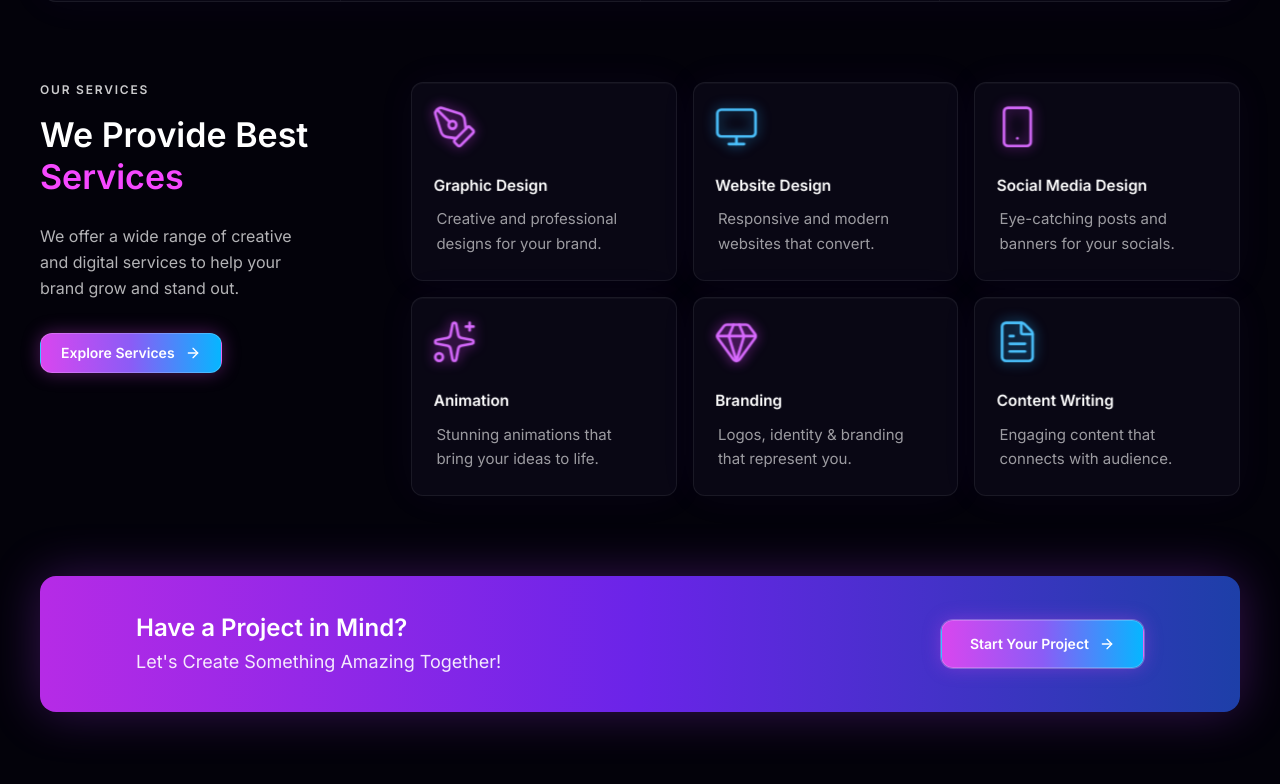
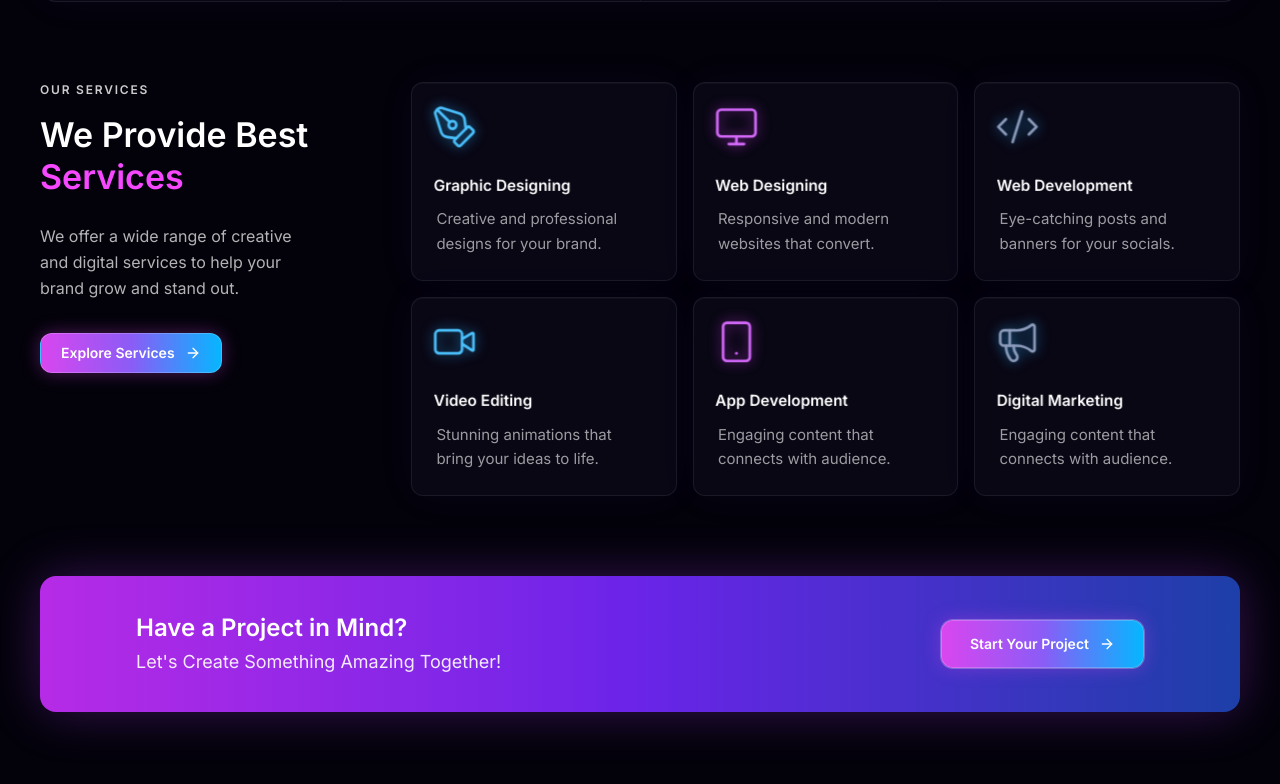
Before and after one commit to RayyanAhmed009/Artix-Tech-Solution, a React (Vite) app: page / in a window 1280 px wide. Shown: the part 896-1680 px from the top of the page. Built offline with nearby package versions, Linux system fonts and the light colour scheme.

Commit message:
initial commit

```diff
--- a/src/components/Logo.jsx
+++ b/src/components/Logo.jsx
@@ -4,7 +4,7 @@ export default function Logo() {
   return (
    <div className="flex items-center" aria-label="Artix Tech Solutions">
   <img
-     src="/assets/Logo.jpeg"
+     src="/assets/icon.png"
     alt="Artix Tech Solutions"
     className="h-12 w-auto object-contain sm:h-14"
   />
--- a/src/components/ServiceCard.jsx
+++ b/src/components/ServiceCard.jsx
@@ -6,10 +6,10 @@ import  TiltCard  from './TiltCard';
 export default function ServiceCard({ service, showLink = false }) {
   const Icon = service.icon;
   return (
-    <TiltCard className="card-glow flex flex-col rounded-xl p-5 transition-[border-color,box-shadow] duration-200 hover:border-[#d96bff] hover:shadow-[0_0_30px_rgba(139,92,246,0.18)] sm:p-6">
+    <TiltCard className="card-glow flex flex-col rounded-xl border border-[#d96bff] p-5 transition-[border-color,box-shadow] duration-75 hover:border-[#d96bff] hover:shadow-[0_0_30px_rgba(217,107,255,0.25)] sm:p-6">
       <div style={{ transform: 'translateZ(40px)' }}>
         <Icon
-          className={`h-11 w-11 ${service.tone === 'pink' ? 'neon-icon-pink' : 'neon-icon-blue'}`}
+          className={`h-11 w-11 ${service.tone === 'pink' ? 'neon-icon-pink' : service.tone === 'silver' ? 'neon-icon-silver' : 'neon-icon-blue'}`}
           strokeWidth={1.4}
           aria-hidden="true"
         />
--- a/src/data/site.ts
+++ b/src/data/site.ts
@@ -1,6 +1,9 @@
 import {
   AwardIcon,
+  BadgeIcon,
   BriefcaseIcon,
+  ClapperboardIcon,
+  CodeXmlIcon,
   FileTextIcon,
   GemIcon,
   HeadphonesIcon,
@@ -8,13 +11,16 @@ import {
   LayersIcon,
   MailIcon,
   MapPinIcon,
+  MegaphoneIcon,
   MonitorIcon,
   PenToolIcon,
   PhoneIcon,
   SmartphoneIcon,
   SmileIcon,
   SparklesIcon,
+  SquareTextIcon,
   UserRoundIcon,
+  VideoIcon,
 } from 'lucide-react';
 
 export const navLinks = [
@@ -46,23 +52,25 @@ export const aboutStats = [
 ];
 
 export const homeServices = [
-  { icon: PenToolIcon, title: 'Graphic Design', description: 'Creative and professional designs for your brand.', tone: 'pink' },
-  { icon: MonitorIcon, title: 'Website Design', description: 'Responsive and modern websites that convert.', tone: 'blue' },
-  { icon: SmartphoneIcon, title: 'Social Media Design', description: 'Eye-catching posts and banners for your socials.', tone: 'pink' },
-  { icon: SparklesIcon, title: 'Animation', description: 'Stunning animations that bring your ideas to life.', tone: 'pink' },
-  { icon: GemIcon, title: 'Branding', description: 'Logos, identity & branding that represent you.', tone: 'pink' },
-  { icon: FileTextIcon, title: 'Content Writing', description: 'Engaging content that connects with audience.', tone: 'blue' },
+  { icon: PenToolIcon, title: 'Graphic Designing', description: 'Creative and professional designs for your brand.', tone: 'blue' },
+  { icon: MonitorIcon, title: 'Web Designing', description: 'Responsive and modern websites that convert.', tone: 'pink' },
+  { icon: CodeXmlIcon, title: 'Web Development', description: 'Eye-catching posts and banners for your socials.', tone: 'silver' },
+  { icon: VideoIcon, title: 'Video Editing', description: 'Stunning animations that bring your ideas to life.', tone: 'blue' },
+  { icon: SmartphoneIcon, title: 'App Development', description: 'Engaging content that connects with audience.', tone: 'pink' },
+  { icon: MegaphoneIcon, title: 'Digital Marketing', description: 'Engaging content that connects with audience.', tone: 'silver' },
 ];
 
+
 export const allServices = [
-  { icon: PenToolIcon, title: 'Graphic Design', description: 'We create stunning visuals that communicate your message effectively.', tone: 'pink' },
-  { icon: MonitorIcon, title: 'Website Design', description: 'Responsive, modern & user friendly websites that achieve results.', tone: 'blue' },
-  { icon: SmartphoneIcon, title: 'Social Media Design', description: 'Engaging social media posts and banners that boost your brand.', tone: 'pink' },
-  { icon: SparklesIcon, title: 'Animation', description: 'Dynamic animations that bring your ideas to life.', tone: 'blue' },
-  { icon: GemIcon, title: 'Branding & Identity', description: 'We build unique brand identities that make you stand out.', tone: 'pink' },
-  { icon: UserRoundIcon, title: 'Character Design', description: 'Custom characters for games, stories & brands.', tone: 'pink' },
-  { icon: FileTextIcon, title: 'Content & Copywriting', description: 'Powerful content that connects with your audience.', tone: 'pink' },
-  { icon: LayersIcon, title: 'UI/UX Design', description: 'User friendly designs that provide the best experience.', tone: 'pink' },
+  { icon: PenToolIcon, title: 'Graphic Designing', description: 'Creative and professional designs for your brand.', tone: 'blue' },
+  { icon: MonitorIcon, title: 'Web Designing', description: 'Responsive and modern websites that convert.', tone: 'pink' },
+  { icon: CodeXmlIcon, title: 'Web Development', description: 'Eye-catching posts and banners for your socials.', tone: 'silver' },
+  { icon: VideoIcon, title: 'Video Editing', description: 'Stunning animations that bring your ideas to life.', tone: 'blue' },
+  { icon: ClapperboardIcon, title: 'Content Creator', description: 'Logos, identity & branding that represent you.', tone: 'pink' },
+  { icon: SquareTextIcon, title: 'Content & Copywriting', description: 'Engaging content that connects with audience.', tone: 'silver' },
+  { icon: AwardIcon, title: 'Branding', description: 'Engaging content that connects with audience.', tone: 'blue' },
+  { icon: SmartphoneIcon, title: 'App Development', description: 'Engaging content that connects with audience.', tone: 'pink' },
+  { icon: MegaphoneIcon, title: 'Digital Marketing', description: 'Engaging content that connects with audience.', tone: 'silver' },
 ];
 
 export const aboutPoints = [
--- a/src/index.css
+++ b/src/index.css
@@ -86,6 +86,10 @@ body,
   color: #4cc3ff;
   filter: drop-shadow(0 0 6px rgba(42, 168, 245, 0.75));
 }
+.neon-icon-silver{
+  color: #8F9EBE;
+   filter: drop-shadow(0 0 6px rgba(42, 168, 245, 0.75));
+}
 .chamfer {
   clip-path: polygon(7% 0, 100% 0, 100% 88%, 93% 100%, 0 100%, 0 12%);
 }
--- a/src/pages/Services.jsx
+++ b/src/pages/Services.jsx
@@ -24,7 +24,7 @@ function Services() {
       </section>
 
       <section className="mx-auto max-w-7xl px-6 lg:px-10" aria-label="All services">
-        <div className="grid gap-4 sm:grid-cols-2 lg:grid-cols-4">
+        <div className="grid gap-4 sm:grid-cols-2 lg:grid-cols-3">
           {allServices.map((s, i) => (
             <Reveal key={s.title} delay={i * 0.04} className="h-full">
               <ServiceCard service={s} showLink />
```
Also changed, not shown: public/assets/icon.png (added).
